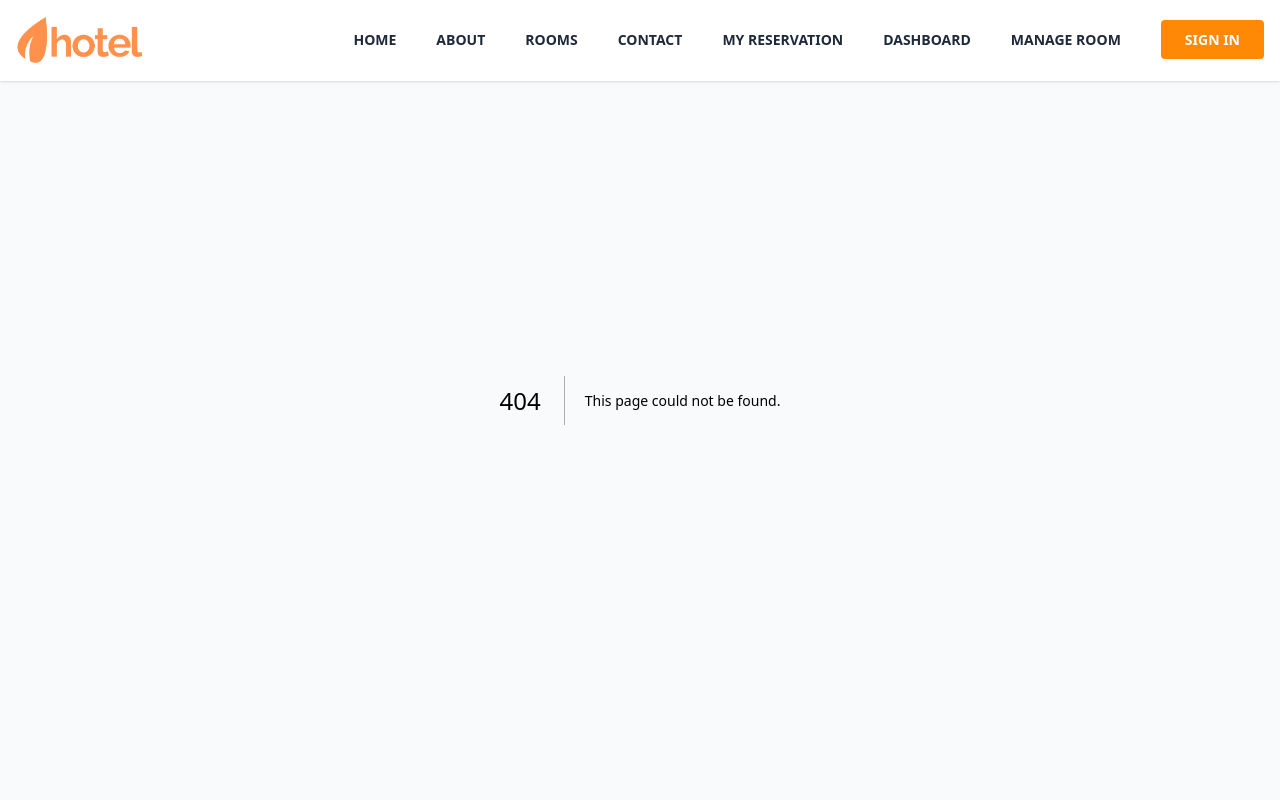
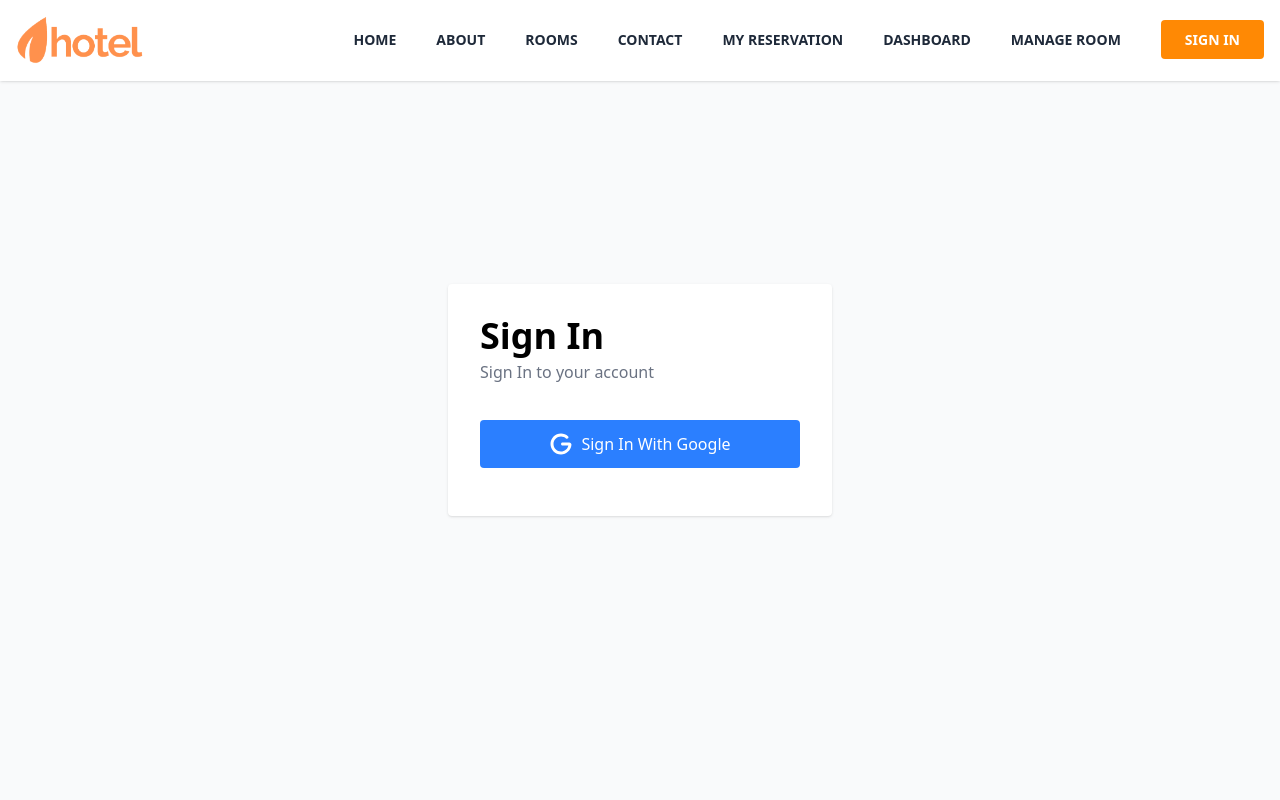
Before and after one commit to rezza-pambudi/booking-hotel, a Next.js app: page /signin in a window 1280 px wide. Before the commit this address had no page. Shown: the top 800 px of the page. Built offline with nearby package versions, Linux system fonts and the light colour scheme.

Commit message:
sign in page

```diff
--- a/app/about/page.tsx
+++ b/app/about/page.tsx
@@ -1,6 +1,12 @@
+import { Metadata } from "next";
 import HeaderSection from "@/components/header-section";
 import Image from "next/image";
 import { IoEyeOutline, IoLocateOutline } from "react-icons/io5";
+
+export const metadata: Metadata = {
+    title: "About",
+    description: "Who We Are",
+};
 
 const AboutPage = () => {
   return (
--- /dev/null
+++ b/app/signin/page.tsx
@@ -0,0 +1,17 @@
+import LoginButton from "@/components/login-button"
+
+const SignInPage = () => {
+  return (
+    <div className='min-h-screen flex items-center'>
+        <div className='bg-white w-96 mx-auto rounded-sm shadow p-8'>
+            <h1 className='text-4xl font-bold mb-1'>Sign In</h1>
+            <p className='font-medium mb-5 text-gray-500'>Sign In to your account</p>
+            <div className='py-4 text-center'>
+                <LoginButton />
+            </div>
+        </div>
+    </div>
+  )
+}
+
+export default SignInPage
--- /dev/null
+++ b/components/login-button.tsx
@@ -0,0 +1,12 @@
+import {FaG} from 'react-icons/fa6'
+
+const LoginButton = () => {
+  return (
+    <button className='flex items-center justify-center gap-2 w-full bg-blue-500 text-white font-medium py-3 px-6 text-base rounded-sm hover:bg-blue-600 cursor-pointer'>
+        <FaG className='size-6' />
+        Sign In With Google
+    </button>
+  )
+}
+
+export default LoginButton
```
